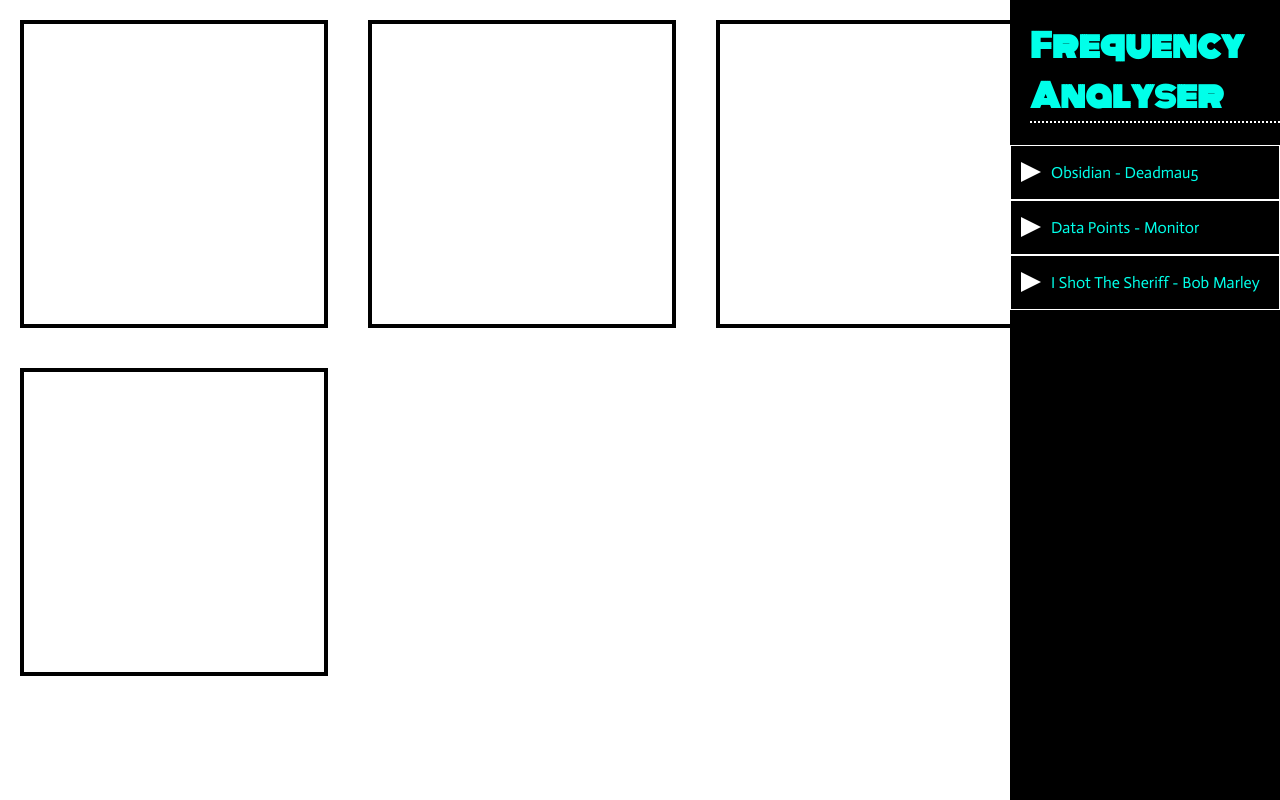
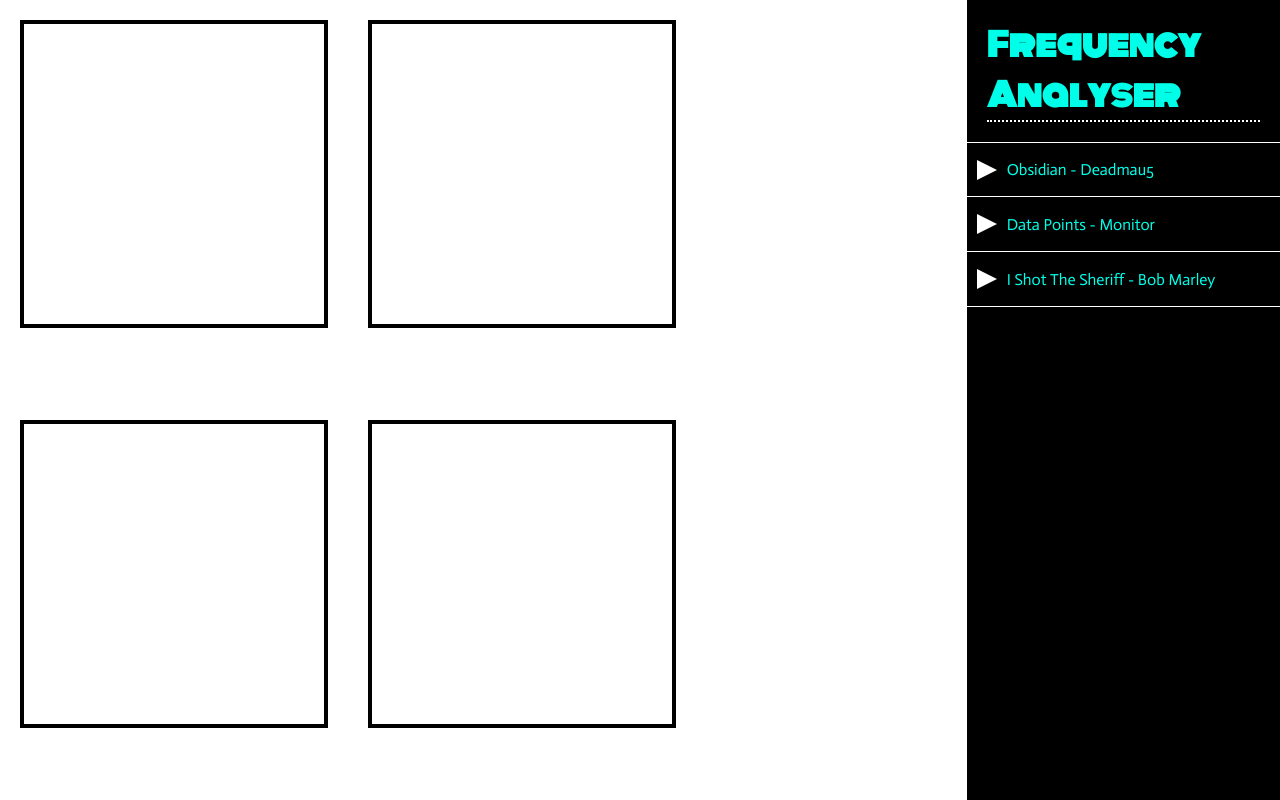
Before and after one commit to alecmcgovern/frequency-analyses, a website: page index.html in a window 1280 px wide. Drawn offline with Linux system fonts and the light colour scheme.

Commit message:
css updates

```diff
--- a/index.html
+++ b/index.html
@@ -9,6 +9,20 @@
 	<script type="text/javascript" src="./scripts.js"></script>
 </head>
 <body>
+	<div class="page-container">
+		<div class="container">
+			<canvas id="canvas1" width="300" height="300"></canvas>
+		</div>
+		<div class="container">
+			<canvas id="canvas2" width="300" height="300"></canvas>
+		</div>
+		<div class="container">
+			<canvas id="canvas3" width="300" height="300"></canvas>
+		</div>
+		<div class="container">
+			<canvas id="canvas4" width="300" height="300"></canvas>
+		</div>
+	</div>
 	<div class="right-panel">
 		<h1>Frequency Analyser</h1>
 
@@ -31,19 +45,5 @@
 		</div>
 
 	</div>
-	<div class="page-container">
-		<div class="container">
-			<canvas id="canvas1" width="300" height="300"></canvas>
-		</div>
-		<div class="container">
-			<canvas id="canvas2" width="300" height="300"></canvas>
-		</div>
-		<div class="container">
-			<canvas id="canvas3" width="300" height="300"></canvas>
-		</div>
-		<div class="container">
-			<canvas id="canvas4" width="300" height="300"></canvas>
-		</div>
-	</div>
 </body>
 </html>
--- a/style.css
+++ b/style.css
@@ -1,32 +1,18 @@
 body {
+	width: 100%;
+	height: 100%;
 	margin: 0;
 	padding: 0;
-}
-
-.right-panel {
-	position: absolute;
-	width: 270px;
-	height: 100%;
-	right: 0;
 
 	display: flex;
-	flex-direction: column;
-
-	background-color: black;
-	color: rgb(0, 255, 233);
-	font-family: 'Actor', sans-serif;
-}
-
-h1 {
-	margin-left: 20px;
-	border-bottom: 2px dotted white;
-	font-family: 'Monoton', cursive;
 }
 
 .page-container {
-	width: 100%;
 	display: flex;
 	flex-wrap: wrap;
+
+	height: 100vh;
+	overflow-y: scroll;
 }
 .container {
 	width: 300px;
@@ -39,17 +25,38 @@ h1 {
 }
 
 
-#audio1::-webkit-media-controls-panel {
+/*RIGHT PANEL*/
+
+.right-panel {
+	min-width: 300px;
+	height: 100vh;
+	/*margin-right: 0;*/
+
+	display: flex;
+	flex-direction: column;
+
 	background-color: black;
+	color: rgb(0, 255, 233);
+	font-family: 'Actor', sans-serif;
+}
+
+h1 {
+	margin: 20px;
+	border-bottom: 2px dotted white;
+	font-family: 'Monoton', cursive;
 }
 
 .audio-controls {
 	width: 100%;
 	height: 55px;
-	border: 1px solid white;
+	border-bottom: 1px solid white;
 	box-sizing: border-box;
 	display: flex;
 	align-items: center;
+}
+
+.audio-controls:first-of-type {
+	border-top: 1px solid white;
 }
 
 .play-pause {
```
